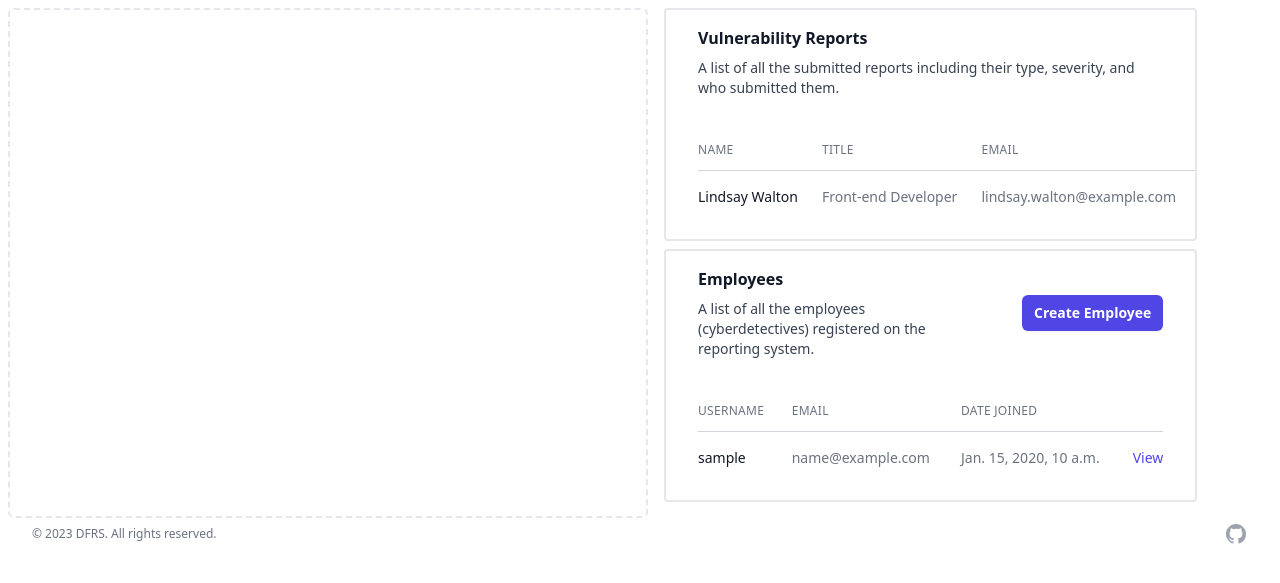
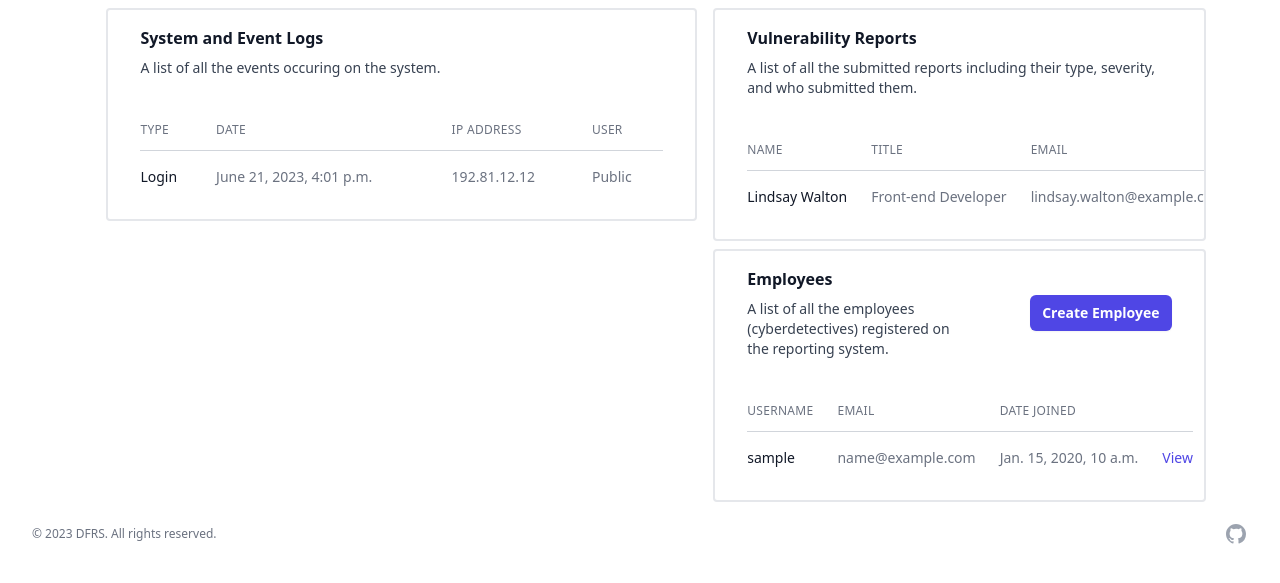
Before and after one commit to nkosi-tauro/dfrs_domain, a Django app: page /dfrsadmin in a window 1280 px wide. Shown: the part 64-647 px from the top of the page. Run offline with Django 4.2, Linux system fonts and the light colour scheme; tables that the repository leaves empty hold one stand-in row (values such as "Sample post"); some libraries are stand-ins or nearby versions.

Commit message:
chore(templates): added dummy event logs table

```diff
--- a/templates/adminview/admin.html
+++ b/templates/adminview/admin.html
@@ -5,9 +5,13 @@
 {% block content %}
   {% include "adminview/nav.html" %}
   <div class="flex flex-row ">
+    <div class="relative column-1 w-1/12  bg-custom-blue justify-center">
+    </div>
     <div class="flex flex-col md:flex-row w-full">
-      <div class="column-1 w-full md:w-6/12 h-full border-2 border-dashed md:mx-2 my-2 rounded-md"></div>
-      <div class="column-2 w-full md:w-5/12 h-full   md:mx-2 my-2 rounded-md">
+      <div class="column-1 w-full md:w-6/12 h-full md:mx-2 my-2 rounded-md">
+        {% include "adminview/eventlogs.html" %}
+      </div>
+      <div class="column-2 w-full md:w-5/12 h-full md:mx-2 my-2 rounded-md">
         {% include "adminview/reports.html" %}
         {% include "adminview/employee.html" %}
       </div>
--- /dev/null
+++ b/templates/adminview/eventlogs.html
@@ -0,0 +1,47 @@
+<div class="px-4 sm:px-6 lg:px-8  p-4 rounded border-2">
+  <div class="sm:flex sm:items-center">
+    <div class="sm:flex-auto">
+      <h1 class="text-base font-semibold leading-6 text-gray-900">System and Event Logs</h1>
+      <p class="mt-2 text-sm text-gray-700">
+        A list of all the events occuring on the system.
+      </p>
+    </div>
+  </div>
+  <div class="mt-8 flow-root">
+    <div class="-mx-4 -my-2 overflow-x-auto sm:-mx-6 lg:-mx-8">
+      <div class="inline-block min-w-full py-2 align-middle sm:px-6 lg:px-8">
+        <table class="min-w-full divide-y divide-gray-300">
+          <thead>
+            <tr>
+              <th scope="col"
+                  class="py-3 pl-4 pr-3 text-left text-xs font-medium uppercase tracking-wide text-gray-500 sm:pl-0">
+                Type
+              </th>
+              <th scope="col"
+                  class="px-3 py-3 text-left text-xs font-medium uppercase tracking-wide text-gray-500">Date</th>
+              <th scope="col"
+                  class="px-3 py-3 text-left text-xs font-medium uppercase tracking-wide text-gray-500">IP Address</th>
+              <th scope="col"
+                  class="px-3 py-3 text-left text-xs font-medium uppercase tracking-wide text-gray-500">User</th>
+              {% comment %} <th scope="col" class="relative py-3 pl-3 pr-4 sm:pr-0">
+                <span class="sr-only">Edit</span>
+              </th> {% endcomment %}
+            </tr>
+          </thead>
+          <tbody class="divide-y divide-gray-200 bg-white">
+            <tr>
+              <td class="whitespace-nowrap py-4 pl-4 pr-3 text-sm font-medium text-gray-900 sm:pl-0">Login</td>
+              <td class="whitespace-nowrap px-3 py-4 text-sm text-gray-500">June 21, 2023, 4:01 p.m.</td>
+              <td class="whitespace-nowrap px-3 py-4 text-sm text-gray-500">192.81.12.12</td>
+              <td class="whitespace-nowrap px-3 py-4 text-sm text-gray-500">Public</td>
+              {% comment %} <td class="relative whitespace-nowrap py-4 pl-3 pr-4 text-right text-sm font-medium sm:pr-0">
+                <a href="#" class="text-indigo-600 hover:text-indigo-900">Edit<span class="sr-only">, Lindsay Walton</span></a>
+              </td> {% endcomment %}
+            </tr>
+            <!-- More people... -->
+          </tbody>
+        </table>
+      </div>
+    </div>
+  </div>
+</div>
```
